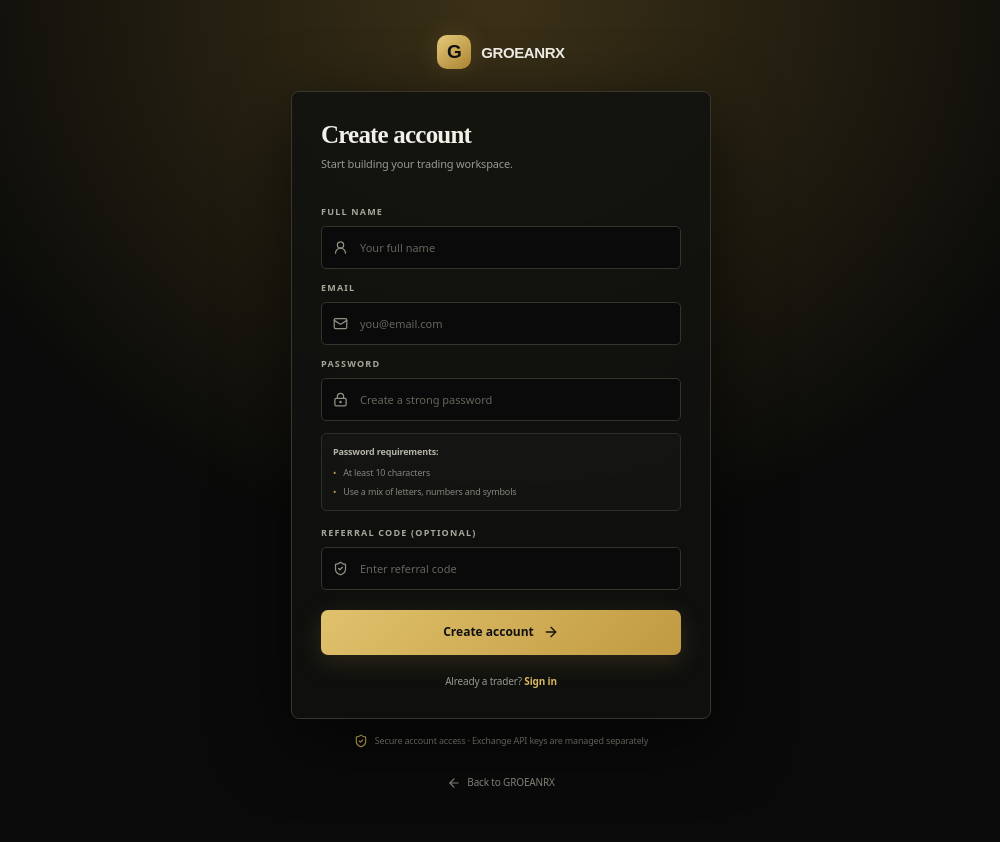
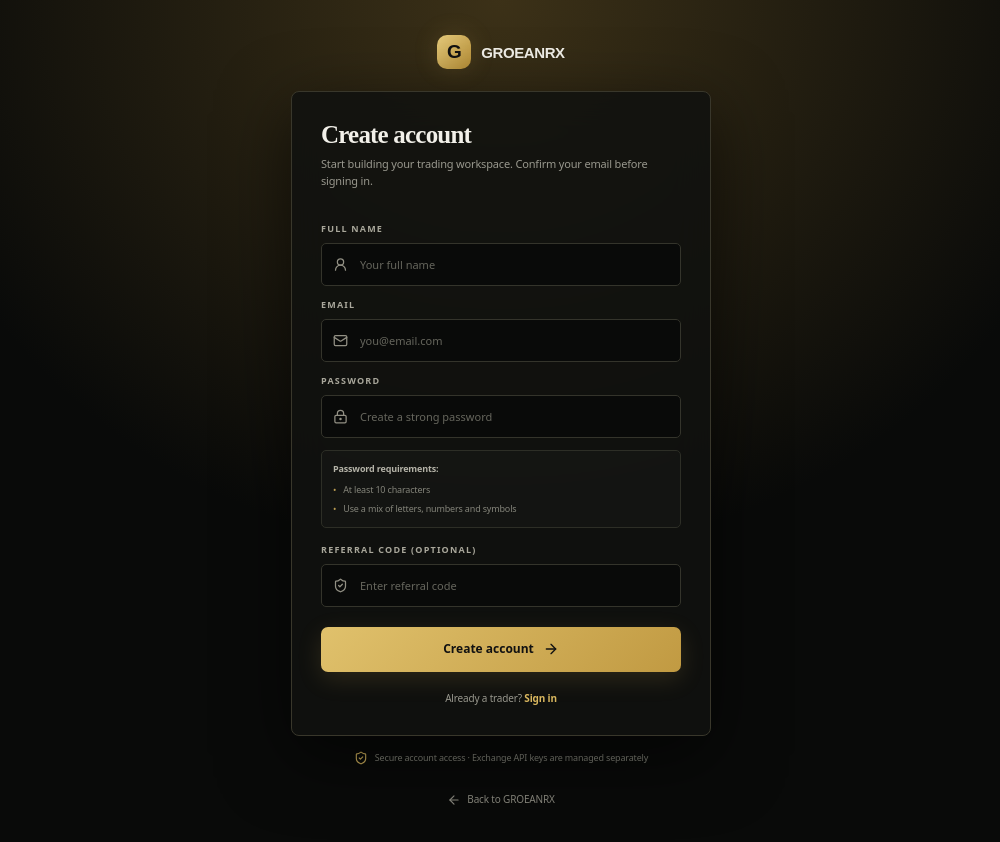
Before and after one commit to ARTHURBUKENYA30/groearnx, a Next.js app: page /signup in a window 1280 px wide. Shown: the whole page, without its empty margins (139-1139 px from the left). Built offline with nearby package versions, Linux system fonts and the light colour scheme.

Commit message:
Clarify email confirmation is required after signup

```diff
--- a/app/signup/page.tsx
+++ b/app/signup/page.tsx
@@ -10,7 +10,7 @@ export default async function Signup({ searchParams }: { searchParams: Promise<{
     <section className="trx-auth-wrap">
       <Link href="/" className="trx-brand trx-auth-brand"><span className="trx-mark">G</span><span>GROEANRX</span></Link>
       <div className="trx-auth-card">
-        <h1>Create account</h1><p className="trx-auth-sub">Start building your trading workspace.</p>
+        <h1>Create account</h1><p className="trx-auth-sub">Start building your trading workspace. Confirm your email before signing in.</p>
         {params.error && <p className="trx-auth-error" role="alert">{params.error}</p>}
         <form action={signupAction} className="trx-auth-form">
           <label htmlFor="name">FULL NAME</label><div className="trx-input-wrap"><UserRound/><input id="name" name="name" autoComplete="name" placeholder="Your full name"/></div>
```
